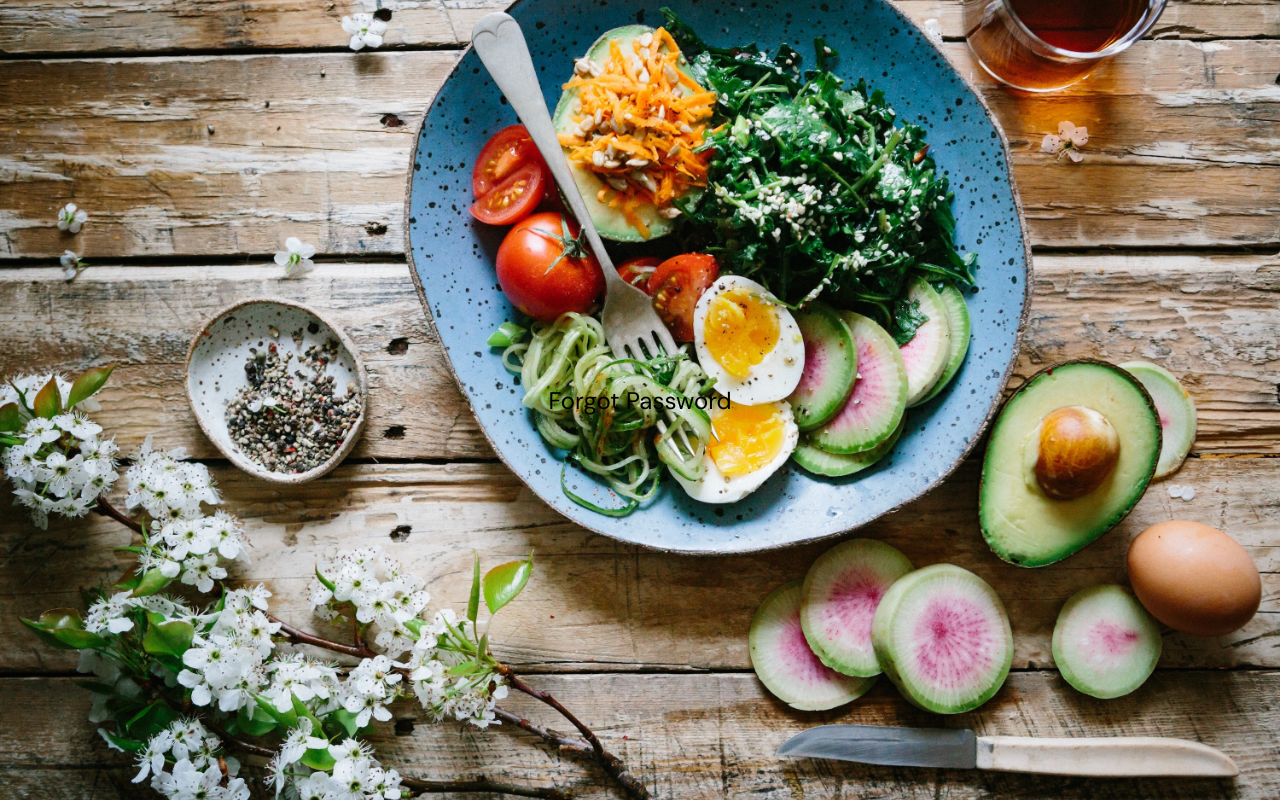
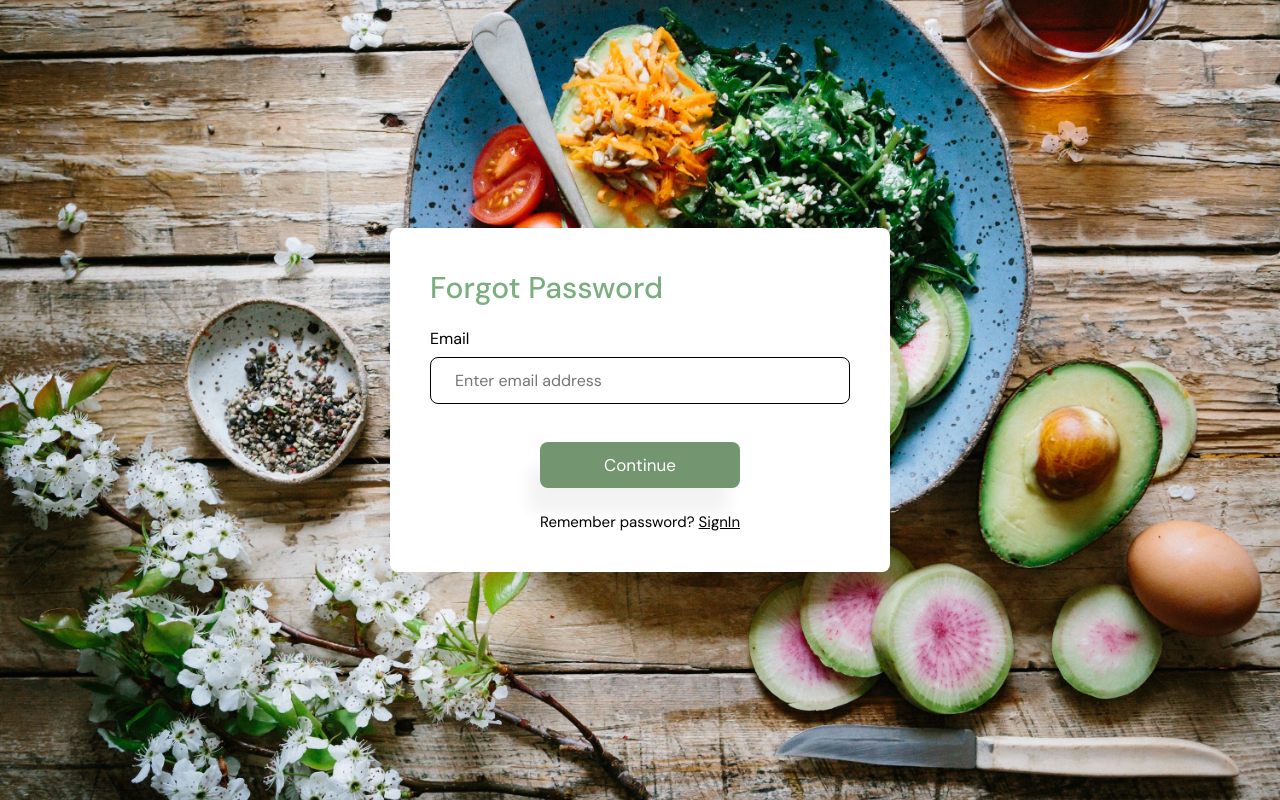
Before and after one commit to joshy24/recipe-platform-frontend, a Next.js app: page /auth/forgotpassword in a window 1280 px wide. Built offline with nearby package versions, Linux system fonts and the light colour scheme.

Commit message:
mofe's commit

```diff
--- a/component/auth/forgotpassword.js
+++ b/component/auth/forgotpassword.js
@@ -1,9 +1,21 @@
 
-import styles from "../../styles/Account.module.css"
+import Link from "next/link"
+
+import styles from "../../styles/Auth.module.css"
 
 const ForgotPassword = () => {
-    return <div>
-        <h2>Forgot Password</h2>
+    return <div className={styles.authHolderInnerContent}>
+        <h2 className={styles.authTitle}>Forgot Password</h2>
+
+        <div className={styles.authInputFieldHolder}>
+            <h4>Email</h4>
+            <input type="email" name="email" placeholder="Enter email address" />
+        </div>
+
+        <button className={styles.authButton}>Continue</button>
+
+        <h5 className={styles.authLinkText}>Remember password? <span className="link"><Link href="/auth/signin">SignIn</Link></span></h5>
+
     </div>
 }
 
--- a/component/auth/resetpassword.js
+++ b/component/auth/resetpassword.js
@@ -1,9 +1,24 @@
 
-import styles from "../../styles/Account.module.css"
+import Link from "next/link"
+
+import styles from "../../styles/Auth.module.css"
 
 const ResetPassword = () => {
-    return <div>
-        <h2>Reset Password</h2>
+    return <div className={styles.authHolderInnerContent}>
+        <h2 className={styles.authTitle}>Reset Password</h2>
+
+        <div className={styles.authInputFieldHolder}>
+            <h4>Enter New Password</h4>
+            <input type="password" name="password" placeholder="Enter password" />
+        </div>
+
+        <div className={styles.authInputFieldHolder}>
+            <h4>Password Again</h4>
+            <input type="password" name="password again" placeholder="Enter password again" />
+        </div>
+
+        <button className={styles.authButton}><Link href="/auth/signin">Continue</Link></button>
+
     </div>
 }
 
--- a/component/auth/signin.js
+++ b/component/auth/signin.js
@@ -21,7 +21,7 @@ const Signin = () => {
 
         <h5 className={styles.authLinkText}>Dont have an account? <span className="link"><Link href="/auth/signup">Signup</Link></span></h5>
 
-        <h5 className={styles.authLinkText}>Forgot Password?</h5>
+        <h5 className={styles.authLinkText}><Link href="/auth/forgotpassword">Forgot Password?</Link></h5>
     </div>
 }
 
--- a/component/auth/signup.js
+++ b/component/auth/signup.js
@@ -27,7 +27,7 @@ const SignUp = () => {
             <input type="password" name="password" placeholder="Enter password" />
         </div>
 
-        <button className={styles.authButton}>Submit</button>
+        <button className={styles.authButton}><Link href="/auth/signupsuccess">Submit</Link></button>
 
         <h5 className={styles.authLinkText}>Already have an account? <span className="link"><Link href="/auth/signin">SignIn</Link></span></h5>
 
--- a/component/auth/signupsuccess.js
+++ b/component/auth/signupsuccess.js
@@ -1,9 +1,18 @@
 
-import styles from "../../styles/Account.module.css"
+import Link from "next/link"
+
+import styles from "../../styles/Auth.module.css"
 
 const SignUpSuccess = () => {
-    return <div>
-        <h2>SignUp Success</h2>
+    return <div className={styles.authHolderInnerContent}>
+        <h2 className={styles.authTitle}>SignUp Success</h2>
+
+        <div className={styles.authInputFieldHolderSignupSuccessText}>
+            <h4>You have succesfully signed up.<br/>We sent you an email to the email address you entered.<br/>Please follow the link in the email to activate your account.</h4>
+        </div>
+
+        <button className={styles.authButton}><Link href="/auth/signin">SignIn</Link></button>
+
     </div>
 }
 
--- a/styles/Auth.module.css
+++ b/styles/Auth.module.css
@@ -34,6 +34,13 @@
     width: 100%;
 }
 
+.authInputFieldHolderSignupSuccessText{
+    margin-bottom: 8px;
+    margin-top: 30px;
+    width: 100%;
+    text-align: center;
+}
+
 .authInputFieldHolder h4{
     margin-bottom: 8px;
 }
```
Also changed, not shown: package.json (+5 -5 lines), 1 other file (tests, documents, lock files or other folders).
